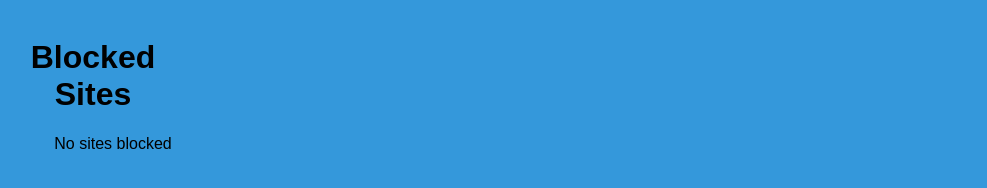
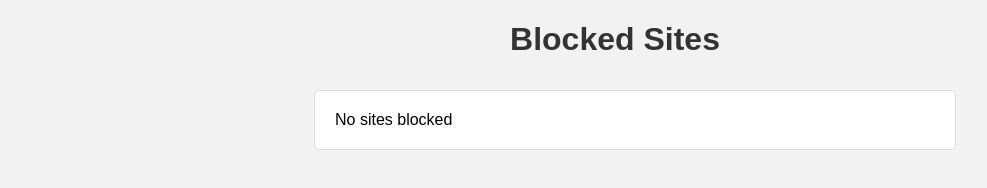
Before and after one commit to milosz-student/distraction-defender, a browser extension: page index.html in a window 1280 px wide. Shown: the whole page, without its empty margins (25-1012 px from the left). Drawn offline with Linux system fonts and the light colour scheme.

Commit message:
new css style for blocked sites page

```diff
--- a/style.css
+++ b/style.css
@@ -1,9 +1,13 @@
 body {
-    width: 200px;
-    padding: 10px;
     font-family: Arial, sans-serif;
     text-align: center;
-    background-color: #3498db;
+    background-color: #f2f2f2;
+    margin: 0;
+    padding: 0;
+}
+
+h1 {
+    color: #333;
 }
 
 #siteInfo {
@@ -36,3 +40,38 @@ body {
     overflow: hidden;
     text-overflow: ellipsis;
 }
+
+#blockedSitesList {
+    display: flex;
+    flex-direction: column;
+    align-items: center;
+}
+
+.blocked-site {
+    background-color: #fff;
+    border: 1px solid #ddd;
+    margin: 10px;
+    padding: 20px;
+    border-radius: 5px;
+    text-align: left;
+    width: 600px;
+    display: flex;
+    justify-content: space-between;
+    align-items: center;
+}
+
+.blocked-site .text {
+    font-size: 16px;
+    color: #333;
+    margin-right: auto;
+    margin-left: 10px;
+}
+
+.blocked-site button {
+    cursor: pointer;
+    padding: 10px 20px;
+    background-color: #333;
+    color: #fff;
+    border: none;
+    border-radius: 3px;
+}
```
